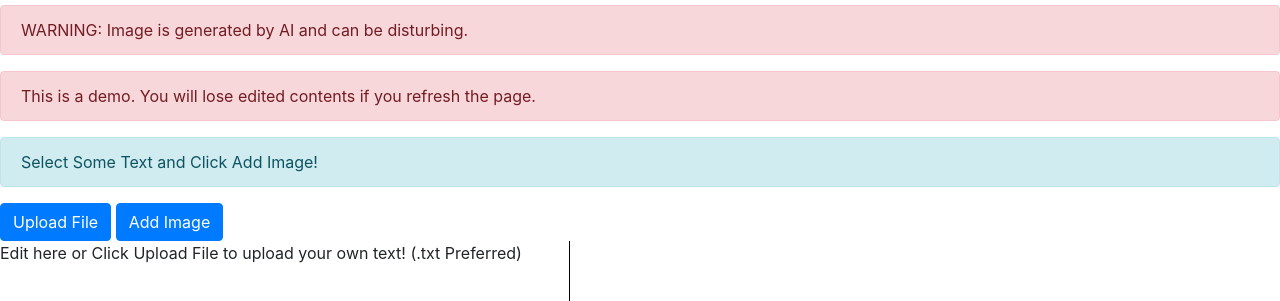
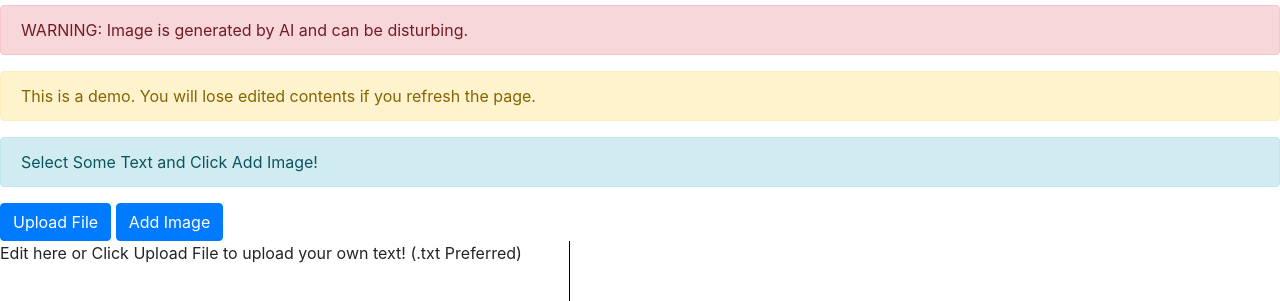
Before and after one commit to OceanMyang/picture-book-demo, a website: page index.html in a window 1280 px wide. Shown: the part 51-352 px from the top of the page. Drawn offline with nearby package versions, Linux system fonts and the light colour scheme.

Commit message:
warning style

```diff
--- a/index.html
+++ b/index.html
@@ -20,7 +20,7 @@
 			<div class="alert alert-danger">
 				WARNING: Image is generated by AI and can be disturbing.
 			</div>
-			<div class="alert alert-danger">
+			<div class="alert alert-warning">
 				This is a demo. You will lose edited contents if you refresh the page.
 			</div>
 			<div class="alert alert-info">
```
